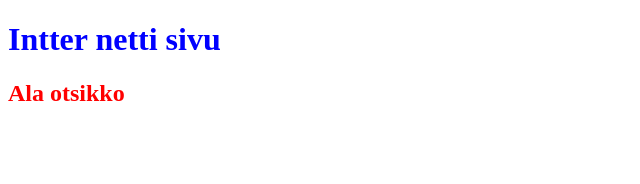
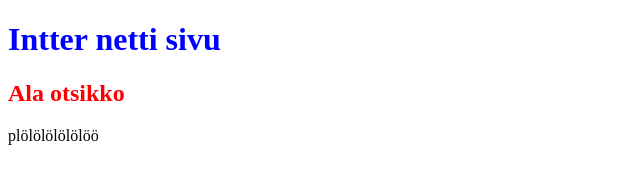
Before and after one commit to taneljuu/ansioluettelo, a plain HTML site: page index.html in a window 1280 px wide. Shown: the whole page, without its empty margins (0-640 px from the left). Drawn offline with Linux system fonts and the light colour scheme.

Commit message:
päivitys

```diff
--- a/index.html
+++ b/index.html
@@ -14,6 +14,7 @@
 <body>
   <h1>Intter netti sivu</h1>
   <h2>Ala otsikko</h2>
+  <a>plölölölölölöö</a>
 </body>
 
 </html>
```
